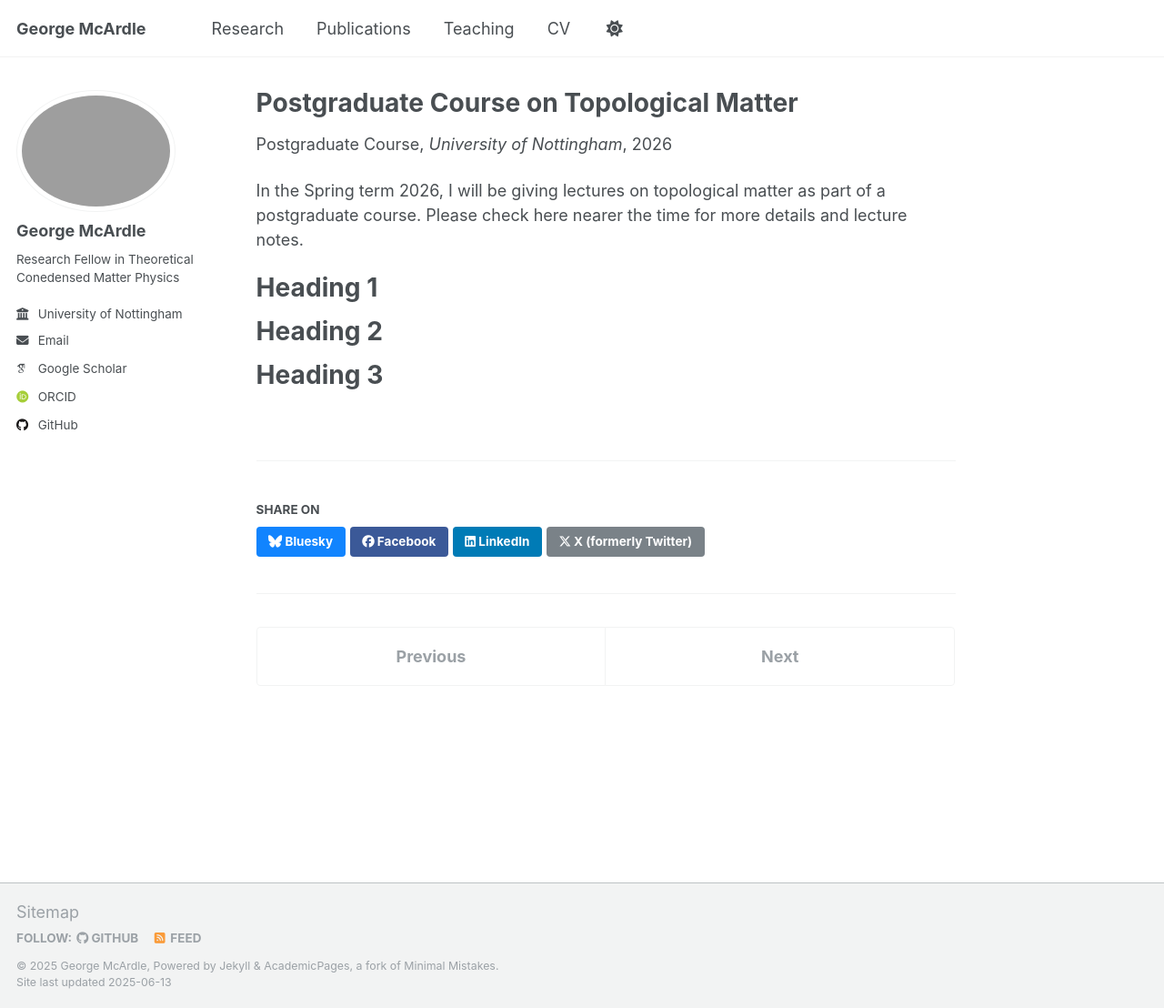
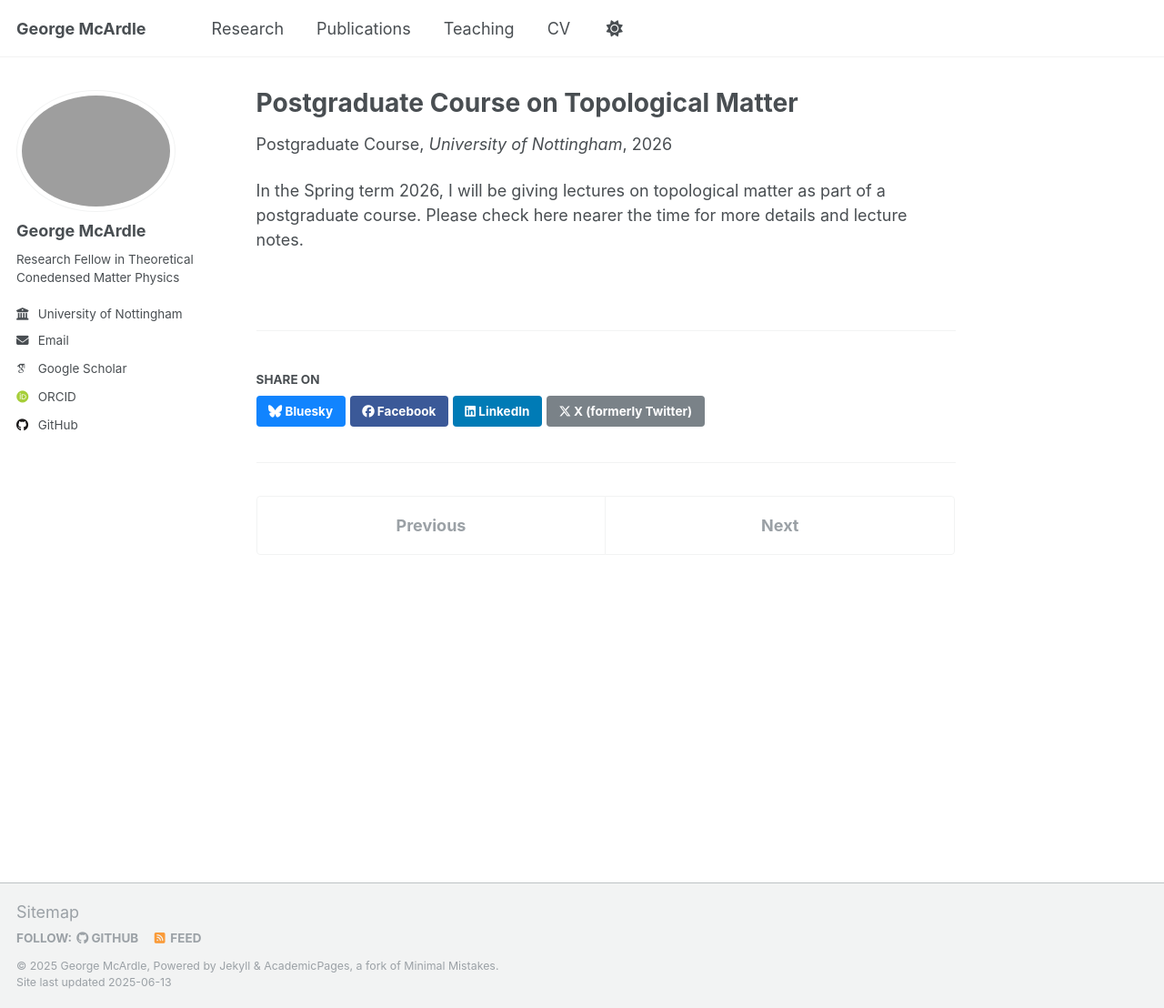
Before and after one commit to georgemcardle/georgemcardle.github.io, a Jekyll site: the page built from _teaching/top-mat.md, in a window 1280 px wide and 1108 px high. Shown: the whole window at 91% size. Built offline with Jekyll 4.4.1, drawn with Linux system fonts in a browser that asks for light colours; some web fonts are replaced.

Commit message:
Update top-mat.md

```diff
--- a/_teaching/top-mat.md
+++ b/_teaching/top-mat.md
@@ -2,29 +2,10 @@
 title: "Postgraduate Course on Topological Matter"
 collection: teaching
 type: "Postgraduate Course"
-permalink: /teaching/2015-spring-teaching-1
 venue: "University of Nottingham"
 date: 2026-01-01
 location: "Nottingham, UK"
 ---
 
-<!-- ---
-title: "Postgraduate Course on Topological Matter"
-collection: teaching
-type: "Undergraduate Course"
-permalink: /teaching/top-mat
-venue: "University of Nottingham"
-date: 2026-01-01
-location: "Nottingham"
---- -->
 
 In the Spring term 2026, I will be giving lectures on topological matter as part of a postgraduate course. Please check here nearer the time for more details and lecture notes.
-
-Heading 1
-======
-
-Heading 2
-======
-
-Heading 3
-======
```
